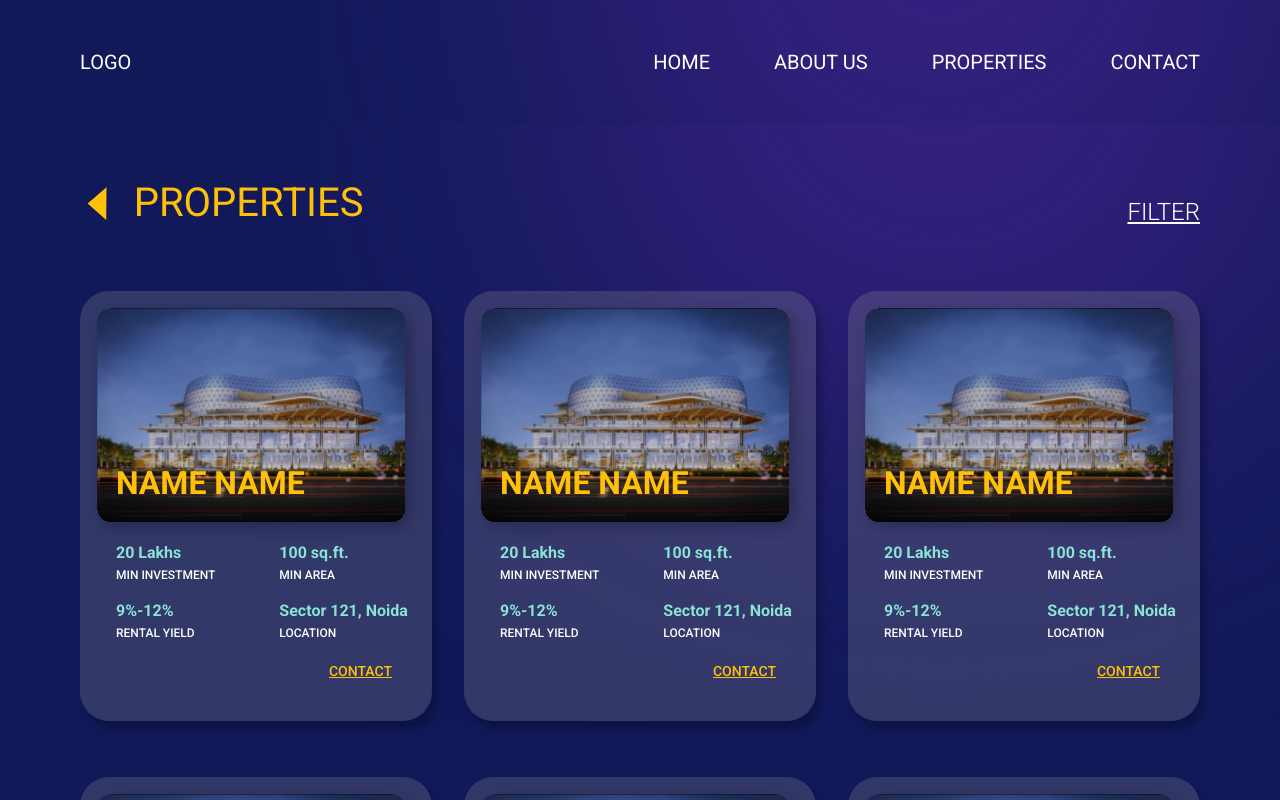
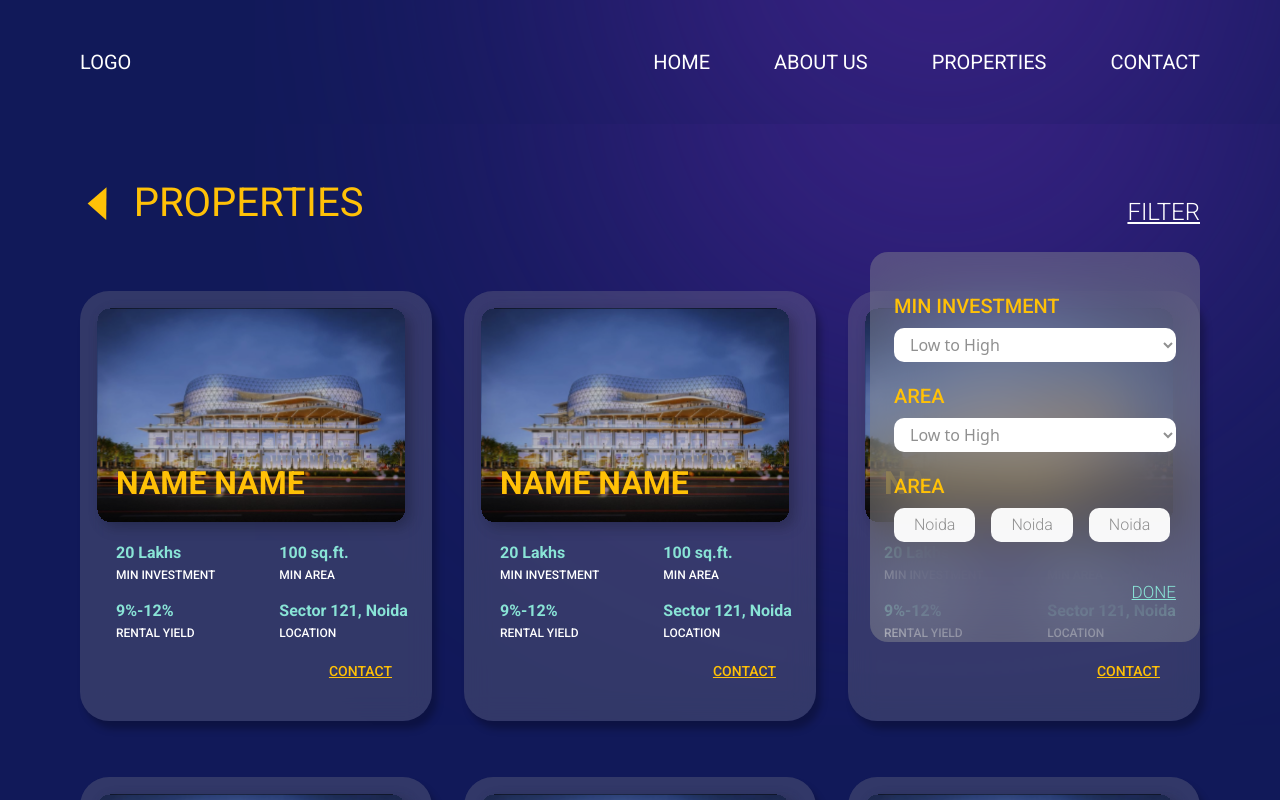
Before and after one commit to ayomidedaniel1/dhandolat, a React (Vite) app: page /properties in a window 1280 px wide. Both pictures are taken after a click on the button "FILTER". Shown: the top 800 px of the page. Built offline with nearby package versions, Linux system fonts and the light colour scheme.

Commit message:
feat: designed filter component

```diff
--- a/src/index.css
+++ b/src/index.css
@@ -126,6 +126,19 @@ body {
   border-radius: 29px;
 }
 
+/* filter component */
+.filter {
+  position: absolute;
+  /* height: 377px; */
+  right: 0;
+  top: 4rem;
+  z-index: 9;
+
+  background: rgba(150, 150, 150, 0.39);
+  backdrop-filter: blur(32.5px);
+  border-radius: 18px;
+}
+
 /* navbar mobile animation */
 
 .slide-bottom {
--- a/src/pages/Properties.jsx
+++ b/src/pages/Properties.jsx
@@ -5,24 +5,89 @@ import { Link } from 'react-router-dom';
 
 const Properties = () => {
   const [filter, setFilter] = useState(false);
+  const [select, setSelect] = useState(false);
   const landMark = [1, 2, 3, 4, 5, 6, 7, 8, 9];
 
   return (
     <div className="section__padding mask-hero">
       <div className='xl:container xl:mx-auto pb-10 md:pb-16 mb-8 lg:mb-12'>
-        <div className="flex flex-row justify-between items-baseline">
+        <div className="flex flex-row justify-between items-baseline relative">
           <div className="flex flex-row justify-start items-center -mt-10 gap-1 lg:gap-5">
             <Link to={'/'}>
               <img src={icon} alt="img" className='w-6 lg:w-[33.71px] h-6 lg:h-[33.71px]' />
             </Link>
-            <h1 className="font-roboto text-center font-normal text-2xl lg:text-[40px] leading-[46.88px] text-[#FFC107] uppercase my-4 md:my-8">
-              PROPERTIES
-            </h1>
+            <Link to={'/'}>
+              <h1 className="font-roboto text-center font-normal text-2xl lg:text-[40px] leading-[46.88px] text-[#FFC107] uppercase my-4 md:my-8">
+                PROPERTIES
+              </h1>
+            </Link>
           </div>
 
-          <button className="font-roboto text-lg lg:text-2xl font-light text-white underline uppercase" onClick={() => setFilter(!filter)}>
+          <button className="font-roboto text-lg lg:text-2xl font-light text-white underline uppercase outline-none border-none" onClick={() => setFilter(!filter)}>
             filter
           </button>
+
+          {filter && (
+            <div className="filter w-full lg:w-[330px] py-10 px-3 lg:px-6 flex flex-col gap-3 lg:gap-5">
+              <div className="flex flex-col gap-2">
+                <span className="font-medium font-roboto text-base lg:text-xl text-[#FFC107]">MIN INVESTMENT</span>
+                <select name="min investment" id="min" className='bg-white outline-none border-none px-3 rounded-[10px] h-8 lg:h-[34px] text-[#909090] font-light text-sm lg:text-base'>
+                  <option value="min">Low to High</option>
+                </select>
+              </div>
+
+              <div className="flex flex-col gap-2">
+                <span className="font-medium font-roboto text-base lg:text-xl text-[#FFC107]">AREA</span>
+                <select name="min investment" id="min" className='bg-white outline-none border-none px-3 rounded-[10px] h-8 lg:h-[34px] text-[#909090] font-light text-sm lg:text-base'>
+                  <option value="min">Low to High</option>
+                </select>
+              </div>
+
+              <div className="flex flex-col gap-2">
+                <span className="font-medium font-roboto text-base lg:text-xl text-[#FFC107]">AREA</span>
+
+                <div className="flex flex-row justify-start items-center gap-2 lg:gap-4">
+                  <button
+                    className={
+                      `font-roboto font-light text-sm lg:text-base h-8 lg:h-[34px]
+                      ${select ? 'text-[#652CB2]' : 'text-[#909090]'}
+                      ${select ? 'bg-[#89E4D6]' : 'bg-[#FFFFFFF5]'}
+                      rounded-[10px] px-5`
+                    }
+                    onClick={() => setSelect(!select)}
+                  >
+                    Noida
+                  </button>
+                  <button
+                    className={
+                      `font-roboto font-light text-sm lg:text-base h-8 lg:h-[34px]
+                      ${select ? 'text-[#652CB2]' : 'text-[#909090]'}
+                      ${select ? 'bg-[#89E4D6]' : 'bg-[#FFFFFFF5]'}
+                      rounded-[10px] px-5`
+                    }
+                    onClick={() => setSelect(!select)}
+                  >
+                    Noida
+                  </button>
+                  <button
+                    className={
+                      `font-roboto font-light text-sm lg:text-base h-8 lg:h-[34px]
+                      ${select ? 'text-[#652CB2]' : 'text-[#909090]'}
+                      ${select ? 'bg-[#89E4D6]' : 'bg-[#FFFFFFF5]'}
+                      rounded-[10px] px-5`
+                    }
+                    onClick={() => setSelect(!select)}
+                  >
+                    Noida
+                  </button>
+                </div>
+              </div>
+
+              <button className="font-roboto text-sm lg:text-[17px] font-light text-[#89E4D6] underline mt-3 lg:mt-5 outline-none border-none text-right" onClick={() => setFilter(!filter)}>
+                DONE
+              </button>
+            </div>
+          )}
         </div>
 
         <div className="flex flex-col md:grid md:grid-cols-2 lg:grid-cols-3 gap-x-8 gap-y-8 lg:gap-y-14 justify-between items-center mt-6 lg:mt-8 relative">
```
